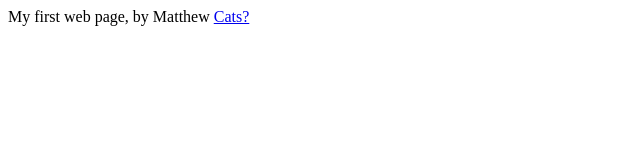
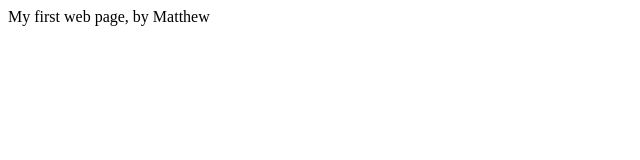
Before and after one commit to matthewludwick/my-first-web-page, a plain HTML site: page index.html in a window 1280 px wide. Shown: the full height of the page, 0-640 px from the left. Drawn offline with Linux system fonts and the light colour scheme.

Commit message:
rolled back playing around

```diff
--- a/index.html
+++ b/index.html
@@ -1,2 +1 @@
 My first web page, by Matthew
-<a href="source.html">Cats?</a>
```
